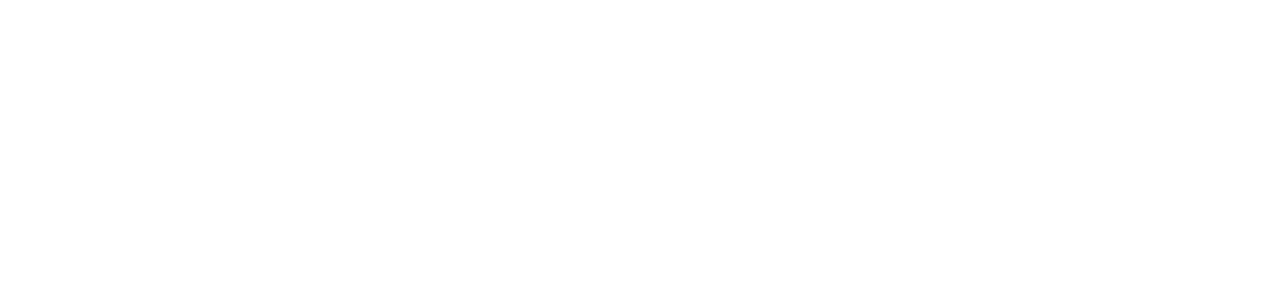
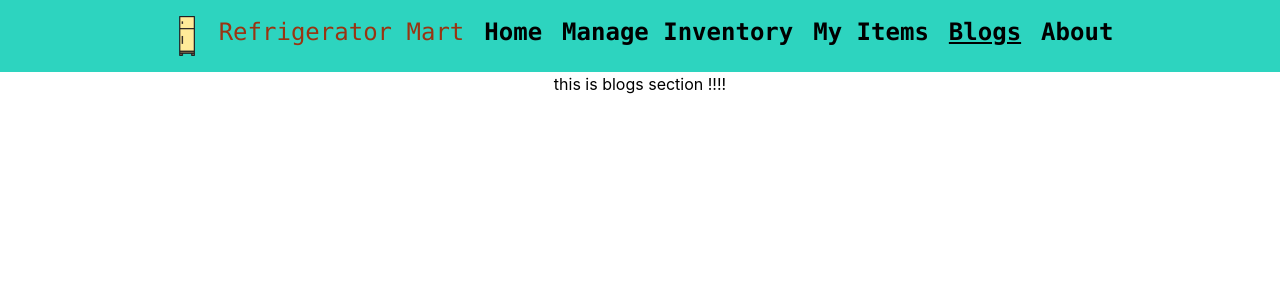
Before and after one commit to sajib359/Refrigerator-Mart-Client-Site, a React (Create React App) app: page /blogs in a window 1280 px wide. Shown: the top 300 px of the page. Built offline with nearby package versions, Linux system fonts and the light colour scheme.

Commit message:
added notfound page and changed react app name and icon

```diff
--- a/public/index.html
+++ b/public/index.html
@@ -2,7 +2,7 @@
 <html lang="en">
   <head>
     <meta charset="utf-8" />
-    <link rel="icon" href="%PUBLIC_URL%/favicon.ico" />
+    <link rel="icon" href="%PUBLIC_URL%/frize logo.png" />
     <meta name="viewport" content="width=device-width, initial-scale=1" />
     <meta name="theme-color" content="#000000" />
     <meta
@@ -24,7 +24,7 @@
       work correctly both with client-side routing and a non-root public URL.
       Learn how to configure a non-root public URL by running `npm run build`.
     -->
-    <title>React App</title>
+    <title>Refrigerator-Mart</title>
   </head>
   <body>
     <noscript>You need to enable JavaScript to run this app.</noscript>
--- a/src/App.js
+++ b/src/App.js
@@ -11,7 +11,7 @@ import NotFound from './Components/NotFound/NotFound';
 function App() {
   return (
     <div className="App">
-
+      <Header></Header>
       <Routes>
             <Route path='/' element={<Home></Home>}></Route>
             <Route path='/inventory' element={<ManageInventory></ManageInventory>}></Route>
--- a/src/Components/About/About.js
+++ b/src/Components/About/About.js
@@ -3,7 +3,7 @@ import React from 'react';
 const About = () => {
     return (
         <div>
-
+            <h1>about page</h1>
         </div>
     );
 };
--- a/src/Components/Blogs/Blogs.js
+++ b/src/Components/Blogs/Blogs.js
@@ -3,7 +3,7 @@ import React from 'react';
 const Blogs = () => {
     return (
         <div>
-
+            <h1>this is blogs section !!!!</h1>
         </div>
     );
 };
--- a/src/Components/Home/Home.js
+++ b/src/Components/Home/Home.js
@@ -1,10 +1,10 @@
 import React from 'react';
-import Header from '../Header/Header';
+
 
 const Home = () => {
     return (
         <div>
-            <Header></Header>
+            <h1>this is home page!!</h1>
         </div>
     );
 };
--- a/src/Components/ManageInventory/ManageInventory.js
+++ b/src/Components/ManageInventory/ManageInventory.js
@@ -3,7 +3,7 @@ import React from 'react';
 const ManageInventory = () => {
     return (
         <div>
-
+            <h1>this is manage Inventory page</h1>
         </div>
     );
 };
--- a/src/Components/MyItems/MyItems.js
+++ b/src/Components/MyItems/MyItems.js
@@ -3,7 +3,7 @@ import React from 'react';
 const MyItems = () => {
     return (
         <div>
-
+            <h1>This is My items page !!</h1>
         </div>
     );
 };
```
